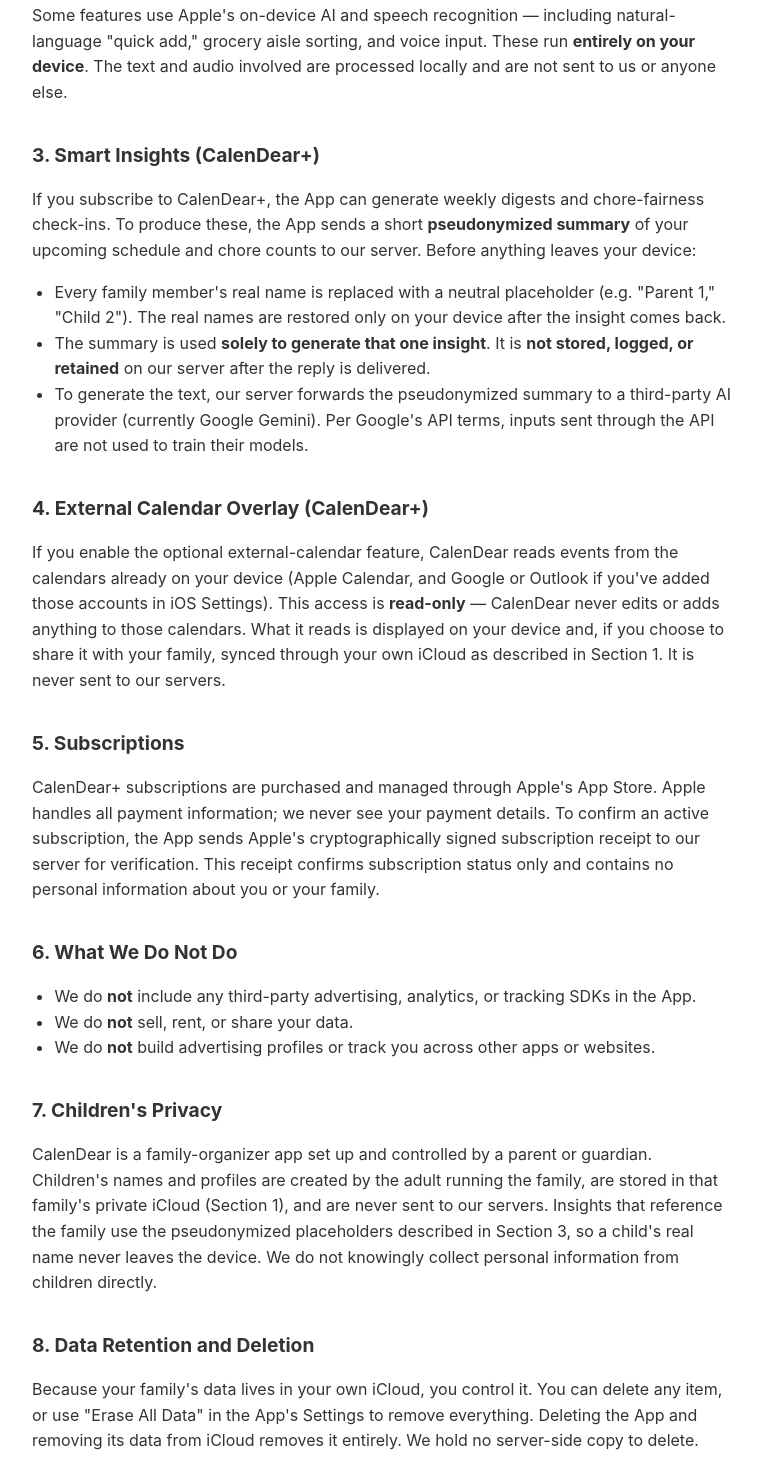
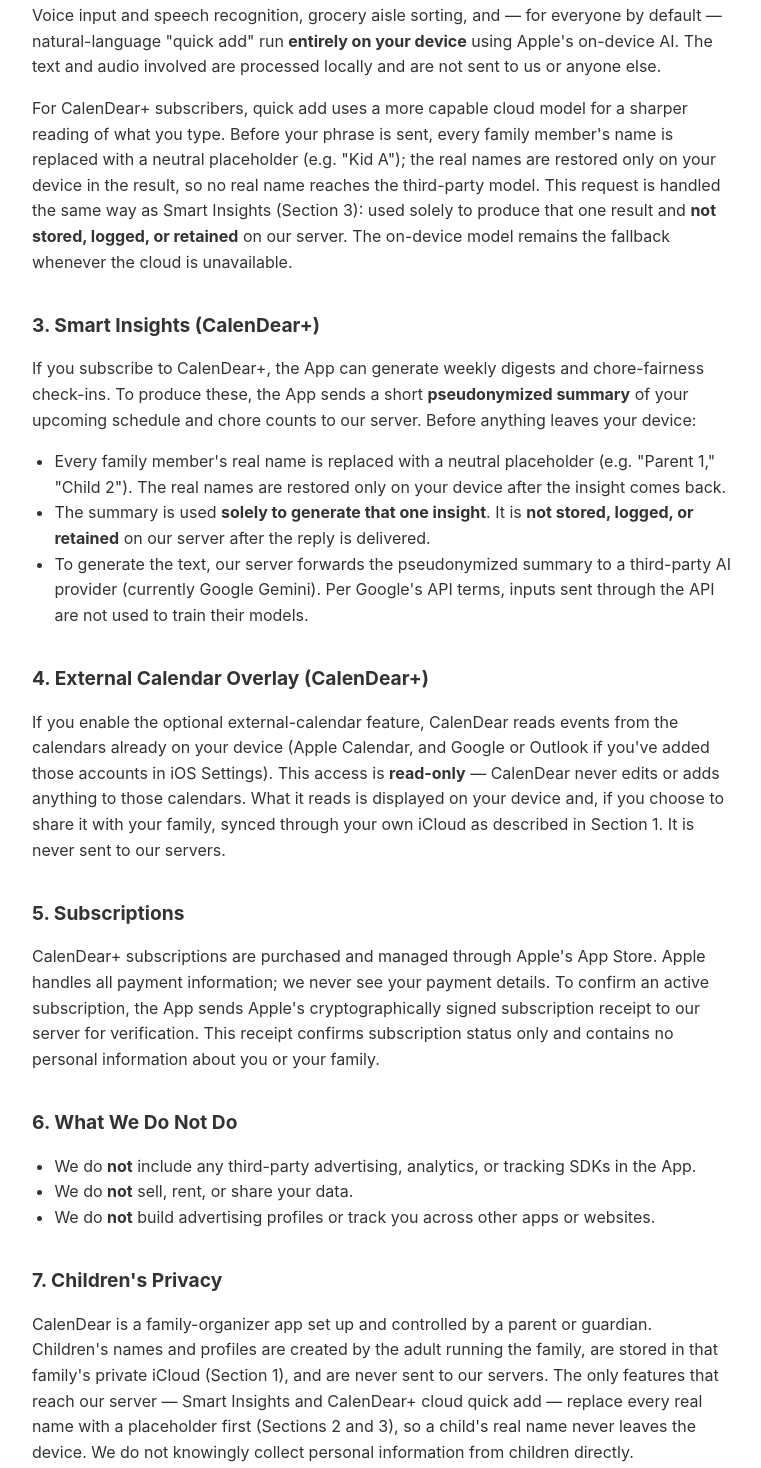
Before and after one commit to manpeihong/calendear-privacy, a plain HTML site: page index.html in a window 1280 px wide. Shown: the part 654-2122 px from the top of the page, without its empty margins (258-1019 px from the left). Drawn offline with Linux system fonts and the light colour scheme.

Commit message:
Disclose CalenDear+ cloud-assisted quick add (name-pseudonymized)

```diff
--- a/index.html
+++ b/index.html
@@ -28,7 +28,7 @@
 <body>
 
 <h1>CalenDear — Privacy Policy</h1>
-<p class="updated">Last updated: July 24, 2026</p>
+<p class="updated">Last updated: July 31, 2026</p>
 
 <p>
     CalenDear ("the App") is a shared calendar, chore, and grocery organizer
@@ -57,10 +57,20 @@
 
 <h2>2. On-Device Intelligence</h2>
 <p>
-    Some features use Apple's on-device AI and speech recognition — including
-    natural-language "quick add," grocery aisle sorting, and voice input.
-    These run <strong>entirely on your device</strong>. The text and audio
+    Voice input and speech recognition, grocery aisle sorting, and — for
+    everyone by default — natural-language "quick add" run <strong>entirely
+    on your device</strong> using Apple's on-device AI. The text and audio
     involved are processed locally and are not sent to us or anyone else.
+</p>
+<p>
+    For CalenDear+ subscribers, quick add uses a more capable cloud model for
+    a sharper reading of what you type. Before your phrase is sent, every
+    family member's name is replaced with a neutral placeholder (e.g.
+    "Kid A"); the real names are restored only on your device in the result,
+    so no real name reaches the third-party model. This request is handled the
+    same way as Smart Insights (Section 3): used solely to produce that one
+    result and <strong>not stored, logged, or retained</strong> on our server.
+    The on-device model remains the fallback whenever the cloud is unavailable.
 </p>
 
 <h2>3. Smart Insights (CalenDear+)</h2>
@@ -118,10 +128,11 @@
     CalenDear is a family-organizer app set up and controlled by a parent or
     guardian. Children's names and profiles are created by the adult running
     the family, are stored in that family's private iCloud (Section 1), and
-    are never sent to our servers. Insights that reference the family use the
-    pseudonymized placeholders described in Section 3, so a child's real name
-    never leaves the device. We do not knowingly collect personal information
-    from children directly.
+    are never sent to our servers. The only features that reach our server —
+    Smart Insights and CalenDear+ cloud quick add — replace every real name
+    with a placeholder first (Sections 2 and 3), so a child's real name never
+    leaves the device. We do not knowingly collect personal information from
+    children directly.
 </p>
 
 <h2>8. Data Retention and Deletion</h2>
```
